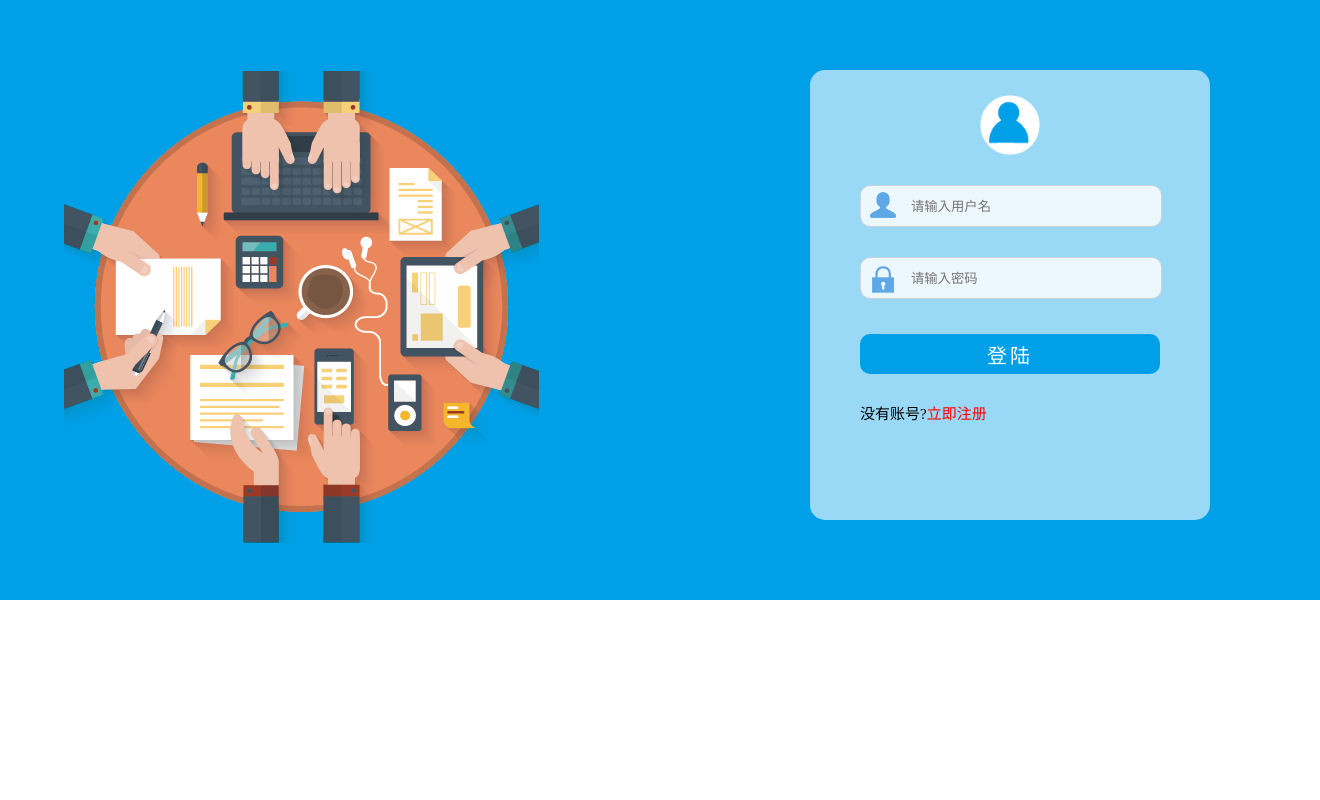
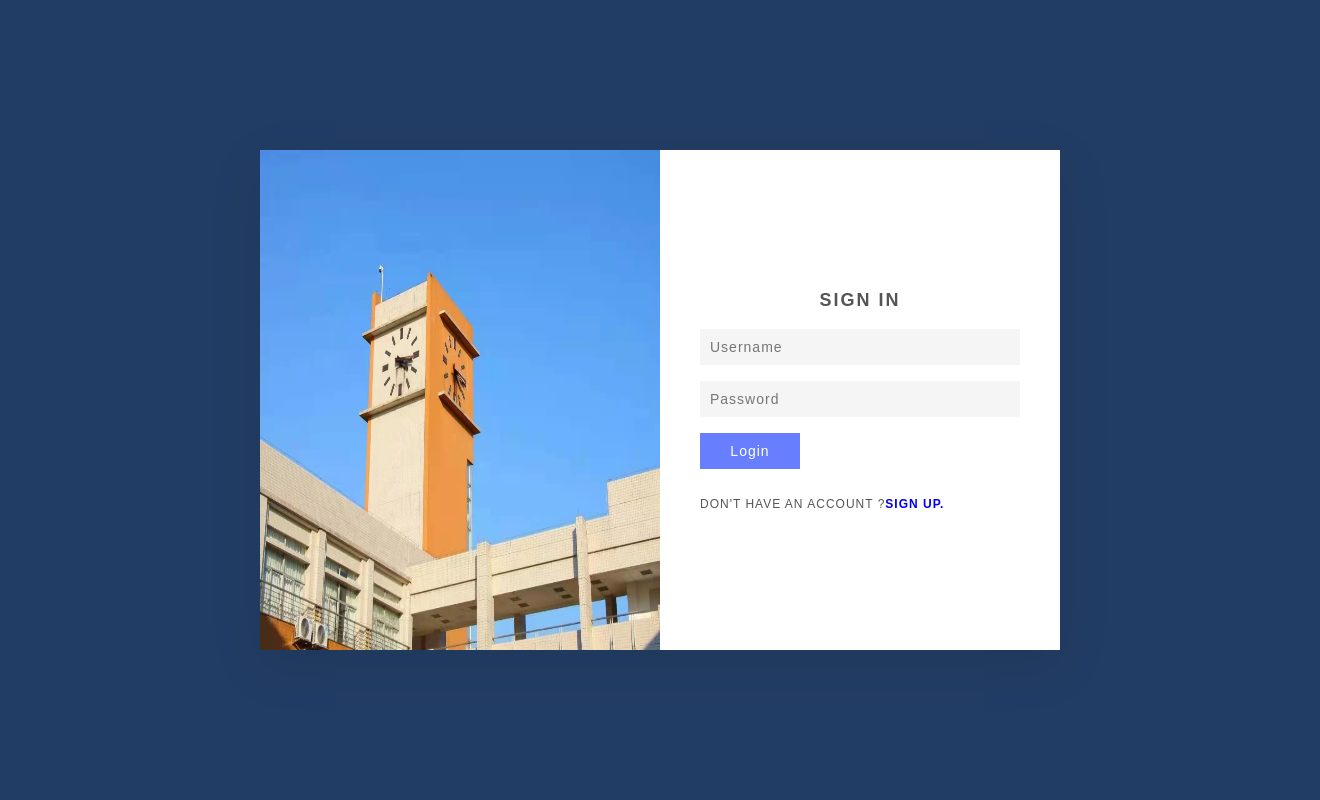
Before and after one commit to tomato-wu/BigHomework, a PHP site: page /home.php in a window 1320 px wide. Run offline with PHP 8.4, Linux system fonts and the light colour scheme.

Commit message:
fix：重构登录注册界面

```diff
--- a/css/login.css
+++ /dev/null
@@ -1,179 +0,0 @@
-*{
-    margin: 0;
-    padding: 0;
-}
-html,body,.container,.wrap{
-	width: 100%;
-	height: 100%;
-}
-em{
-	font-style: normal;
-}
-a{
-	display: inline-block;
-	text-decoration: none;
-	color: #000;
-}
-li{
-	list-style: none;
-	display: inline-block;
-	border-right: 1px solid #000;
-}
-.clear{
-	clear: both;
-}
-header,footer,section{
-	width: 1300px;
-	margin:0 auto;
-}
-
-header,footer{
-	height: 100px;
-}
-
-/*头部样式*/
-header em{
-	font-size: 50px;
-	height: 100px;
-	line-height: 100px;
-}
-header span{
-	font-size: 22px;
-	margin-left:20px;
-}
-
-article{
-	width: 100%;
-	height: 600px;
-	background-color: #00a0e9;
-}
-section{
-	height: 600px;
-	background-image: url("../img/bg.png");
-	background-size: auto 100%;
-	background-repeat: no-repeat;
-	position: relative;
-}
-
-/*表单的样式*/
-aside{
-	width: 400px;
-	height: 450px;
-	position: absolute;
-	top: 70px;
-	right: 100px;
-	background-color:#fff9;
-	border-radius: 15px;
-}
-aside em{
-	display: block;
-	width: 60px;
-	height: 60px;
-	margin: 25px auto 10px auto;
-}
-aside em img{
-	width: 100%;
-	height: auto;
-}
-form {
-	width: 300px;
-	margin: 0 auto;
-}
-form p{
-	position: relative;
-	margin-top: 10px;
-}
-form input{
-	padding-left: 50px;
-	width: 250px;
-	height: 40px;
-	border:1px solid #47414133;
-	margin-top: 20px;
-	border-radius: 10px;
-	background-color:rgba(255, 255, 255, 0.82);
-	outline: none;
-}
-form i{
-	width: 30px;
-	height: 30px;
-	display: inline-block;
-	position: absolute;
-}
-.name i{
-	background-image: url("../img/user1.png");
-	background-repeat: no-repeat;
-	left: 10px;
-	top: 27px;
-}
-.password i{
-	background-image: url("../img/password1.png");
-	background-repeat: no-repeat;
-	left: 10px;
-	top: 29px;
-}
-button{
-	background-color:#00a0e9;
-	border:none;
-	width: 100%;
-	height: 40px;
-	letter-spacing: 3px;
-	font-size: 20px;
-	margin-top: 35px;
-	border-radius: 10px;
-	color: #fff;
-	outline: none;
-}
-.remember{
-	width: 170px;
-}
-.remember input{
-	width: 24px;
-	height: 24px;
-	background-image: url("../img/rememberPassword1.png");
-	-webkit-appearance: none;
-    -moz-appearance: none;
-    -o-appearance:none;
-    padding-left: 0px;
-    border-radius: 0px;
-    background-color: rgba(0,0,0,0);
-    border:none;
-    vertical-align: middle;
-    margin-right: 5px;
-    margin-top: 0px;
-}
-.remember input:checked{
-	background-image: url("../img/rememberPassword2.png");
-}
-.remember,.regist{
-	float: left;
-	font-size: 15px;
-	height: 40px;
-	line-height: 40px;
-	margin-top: 20px;
-}
-.regist{
-	width: 130px;
-}
-.regist a{
-	color: red;
-}
-/*尾部样式*/
-footer{
-	margin-top: 15px;
-}
-footer ul{
-	width: 68%;
-	margin: 0 auto;
-}
-footer ul li{
-	width: 120px;
-	text-align: center;
-	font-size: 13px;
-	height: 15px;
-	line-height: 15px;
-}
-footer p{
-	text-align: center;
-	font-size: 13px;
-	margin-top: 10px;
-}
--- /dev/null
+++ b/css/style.css
@@ -0,0 +1,168 @@
+*{
+    margin: 0;
+    padding: 0;
+    box-sizing: border-box;
+    font-family: "Poppins", sans-serif;
+}
+
+section{
+    position: relative;
+    min-height: 100vh;
+    background: rgb(34, 61, 101);
+    display: flex;
+    justify-content: center;
+    align-items: center;
+    padding: 20px ;
+}
+
+section .container{
+    position: relative;
+    width: 800px;
+    height: 500px;
+    background: #fff;
+    box-shadow: 0 15px 50px rgba(0, 0, 0, 0.1);
+    overflow: hidden;
+}
+
+section .container .user{
+    position: absolute;
+    top: 0;
+    left: 0;
+    width: 100%;
+    height: 100%;
+    display: flex;
+}
+
+section .container .user .imgBx{
+    position: relative;
+    width: 50%;
+    height: 100%:
+    background: #ff0;
+    transition : 0.5s;
+}
+
+section .container .user .imgBx img{
+    position: absolute;
+    top: 0;
+    left: 0;
+    width: 100%;
+    height: 100%;
+    object-left: cover;
+}
+
+section .container .user .formBx{
+    position: relative;
+    width: 50%;
+    height: 100%;
+    background: #fff;
+    display: flex;
+    justify-content: center;
+    align-items: center;
+    padding: 40px;
+    transition: .5s;
+}
+
+section .container .user .formBx form h2{
+    font-size: 18px;
+    font-weight: 600;
+    text-transform: uppercase;
+    letter-spacing: 2px;
+    text-align: center;
+    width: 100%;
+    margin-bottom: 10px;
+    color: #555;
+}
+
+section .container .user .formBx form input{
+    position: relative;
+    width: 100%;
+    padding: 10px;
+    background: #f5f5f5;
+    color: #333;
+    border: none;
+    outline: none;
+    box-shadow: none;
+    margin: 8px 0;
+    font-size: 14px;
+    letter-spacing: 1px;
+    font-size: 300;
+}
+
+section .container .user .formBx form input[type="submit"]{
+    max-width: 100px;
+    background: #677eff;
+    color: #fff;
+    cursor: pointer;
+    font-size: 14px;
+    font-weight: 500;
+    letter-spacing: 1px;
+    transition: .5s;
+}
+
+section .container .user .formBx form .signup{
+    position: relative;
+    margin-top: 20px;
+    font-size: 12px;
+    letter-spacing: 1px;
+    color: #555;
+    text-transform: uppercase;
+    font-weight: 300;
+}
+
+section .container .user .formBx form .signup a{
+    font-weight: 600;
+    text-decoration: none;
+}
+
+section .container .singupBx{
+    pointer-events: none;
+}
+
+section .container.active .singupBx{
+    pointer-events: initial;
+}
+
+section .container .singupBx .formBx{
+    left: 100%;
+}
+
+section .container.active .singupBx .formBx{
+    left: 0;
+}
+
+section .container .singupBx .imgBx{
+    left: -100%;
+}
+
+section .container.active .singupBx .imgBx{
+    left: 0;
+}
+
+
+section .container .singinBx .formBx{
+    left: 0;
+}
+
+section .container.active .singinBx .formBx{
+    left: 100%;
+}
+
+section .container .singinBx .imgBx{
+    left: 0;
+}
+
+section .container.active .singinBx .imgBx{
+    left: 100%;
+}
+
+@media (max-width: 991px){
+    section .container{
+        max-width: 400px;
+    }
+    section .container .imgBx{
+        display: none;
+    }
+    section .container .user .formBx{
+        width: none;
+    }
+}
--- a/home.php
+++ b/home.php
@@ -3,36 +3,61 @@
 
 <head>
     <meta charset="UTF-8">
-    <title>登陆页面</title>
-    <link rel="stylesheet" type="text/css" href="css/login.css">
+    <meta name="viewport" content="width=device-width, initial-scale=1.0">
+    <title>登录界面</title>
+    <link rel="stylesheet" href="./css/style.css">
 </head>
 
 <body>
+    <!-- <section> 标签定义文档中的节（section、区段）。比如章节、页眉、页脚或文档中的其他部分。 -->
+    <section>
         <div class="container">
-        <div class="wrap">
-            <article>
-                <section>
-                    <aside>
-                        <em>
-                            <img src="img/user.png">
-                        </em>
+            <!-- 登录模块======================================================================================================== -->
+
+            <div class="user singinBx">
+                <div class="imgBx"><img src="./img/p1.jpg" alt=""></div>
+                <div class="formBx">
+                    <!-- 表单 -->
                     <form action="loginUser.php" method="post" target='_blank' name="formBox" onsubmit="return LoginBtn()">
-                            <p class="name"><i style="background-image:url('./img/user2.png')"></i><input type="text" name="userName" class="userName" placeholder="请输入用户名"></p>
-                            <p class="password"><i style="background-image:url('./img/password2.png')"></i><input type="password" name="userPass" class="pwd" placeholder="请输入密码"></p>
-                            <button type="submit" name="userSubmit" value="登录">登陆</button>
-                            <p class="regist"><span>没有账号?</span><a href="./register/register.php">立即注册</a></p>
-                            <div class="clear"></div>
+                        <h2>Sign In</h2>
+                        <input type="text" placeholder="Username" name="userName">
+                        <input type="password" placeholder="Password" name="userPass">
+                        <input type="submit" name="userSubmit" value="Login">
+                        <p class="signup">Don't have an account ?<a href="#" onclick="
+                            toggleForm();">Sign Up.</a></p>
                     </form>
-                    </aside>
-                </section>
-            </article>
                 </div>
             </div>
 
+            <!-- 注册模块============================================================================================================ -->
 
+            <div class="user singupBx">
+                <div class="formBx">
+                    <!-- 表单 -->
+                    <form action="addUser.php" method="post" target="_blank" name="RegisterFormBox" onsubmit="return registerBtn()">
+                        <h2>Create an Account</h2>
+                        <input type="text" name="RegisterUserName" placeholder="Username">
+                        <input type="password" name="userPass1" placeholder="Create Password">
+                        <input type="password" name="userPass2" placeholder="Confirm Password">
+                        <input type="text" name="name" placeholder="name">
+                        <input type="submit" name="RegisterSubmit" value="Sign up">
+                        <p class="signup">Already have an account ?<a href="#" onclick="
+                            toggleForm();">Sign In.</a></p>
+                    </form>
+                </div>
+                <div class="imgBx"><img src="./img/p2.jpg" alt=""></div>
+            </div>
+        </div>
+    </section>
+    <script type="text/javascript">
+        function toggleForm() {
+            var container = document.querySelector('.container');
+            //             这个方法可以给dom元素添加类，消除类。
+            // 如下面代码片段，当点击toggle标签时，会给这个标签添加和消除“active”类
+            container.classList.toggle('active')
+        }
 
-
-    <script>
+        // 登录表单验证
         function LoginBtn() {
             if ((document.formBox.userName.value != '') && (document.formBox.userPass.value != '')) {
                 // 判断用户名格式是否正确
@@ -50,6 +75,29 @@
                 return false
             }
         }
+
+        // 注册表单验证
+        function registerBtn() {
+            if ((document.RegisterFormBox.RegisterUserName.value != '') && (document.RegisterFormBox.userPass1.value != '') && (document.RegisterFormBox
+                    .userPass2.value != '') && (document.RegisterFormBox.name.value != '')) {
+                // 判断用户名格式是否正确
+                isNum = /^[0-9]*$/;
+                var user = document.RegisterFormBox.RegisterUserName.value;
+                var result = isNum.test(user);
+                if (!result) {
+                    alert("用户名格式不正确，只能为数字")
+                    return false
+                } else if (document.RegisterFormBox.userPass1.value != document.RegisterFormBox.userPass2.value) {
+                    alert("前后两次密码输入不一致，注册失败！")
+                    return false
+                } else {
+                    return true
+                }
+            } else {
+                alert("注册的账号密码和真实姓名不为空")
+                return false
+            }
+        }
     </script>
 </body>
 
```
Also changed, not shown: addUser.php (renamed from register/addUser.php, +4 -4 lines), css/regist.css (deleted, +0 -57 lines), register/register.php (deleted, +0 -100 lines), img/bg.png (deleted), img/p1.jpg (added), img/p2.jpg (added), img/password1.png (deleted), img/password2.png (deleted), img/user.png (deleted), img/user1.png (deleted), img/user2.png (deleted), img/user4.png (deleted). Lines whose indentation alone changed are shown as unchanged.
